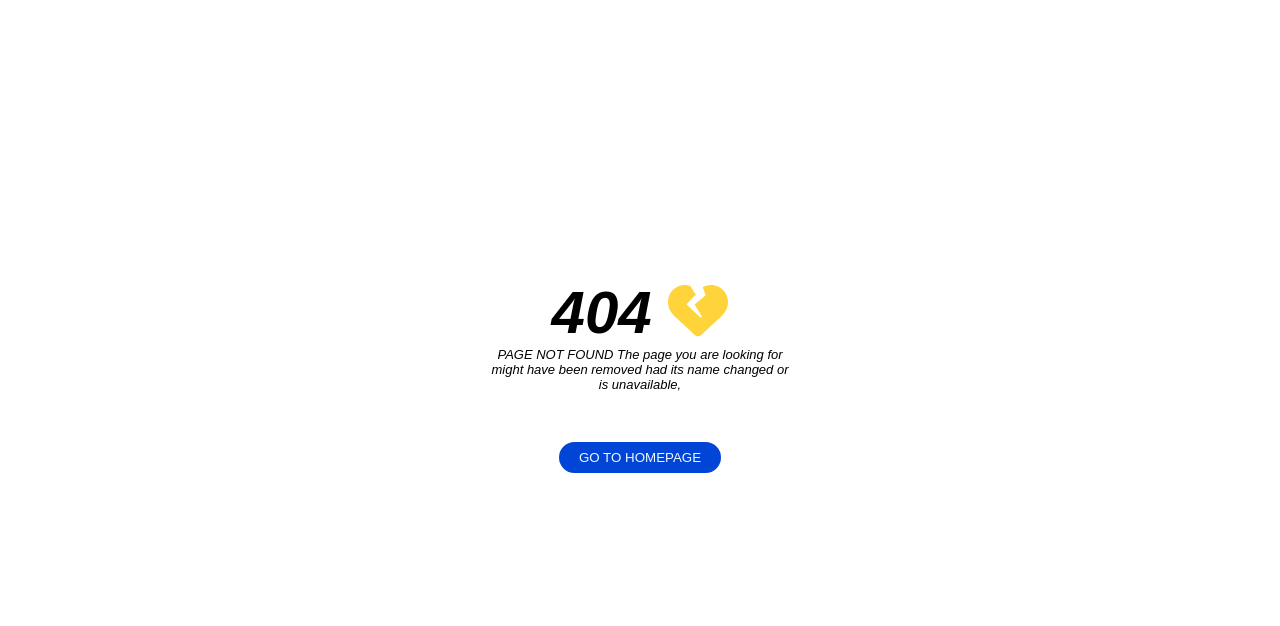
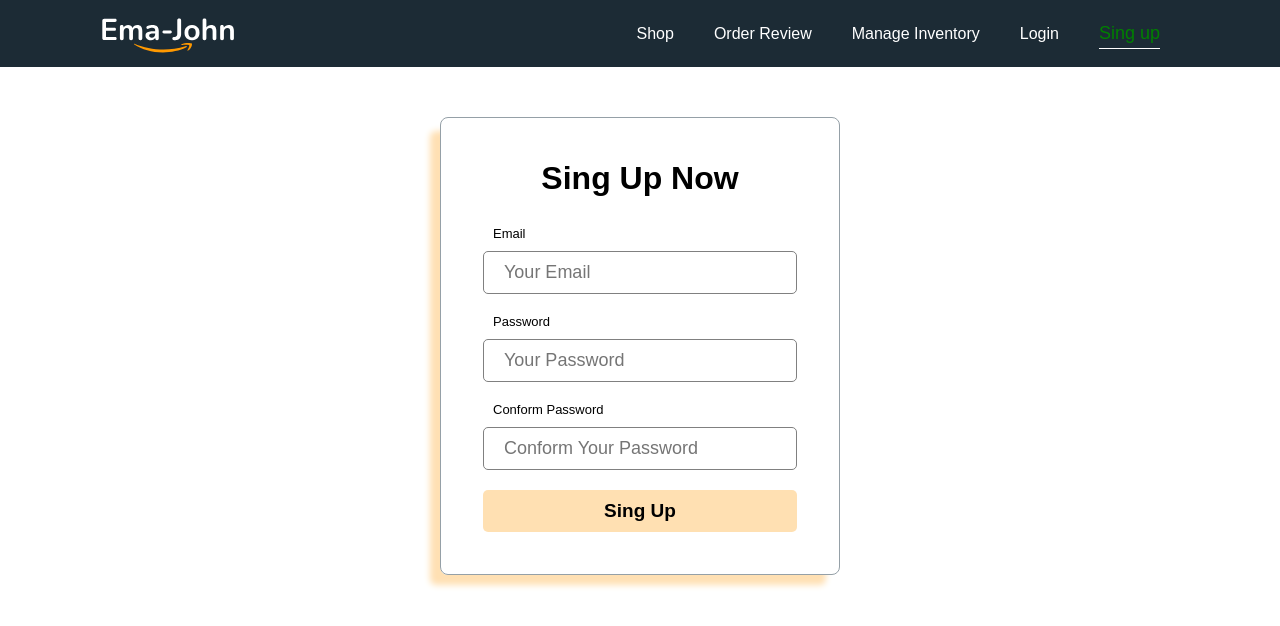
Before and after one commit to rofikul-resan/ema-jones-react, a React (Vite) app: page /singUp in a window 1280 px wide. Before the commit this address had no page. Shown: the top 626 px of the page. Built offline with nearby package versions, Linux system fonts and the light colour scheme.

Commit message:
style log in and sing up page

```diff
--- a/package.json
+++ b/package.json
@@ -12,6 +12,7 @@
     "@fortawesome/fontawesome-svg-core": "^6.3.0",
     "@fortawesome/free-solid-svg-icons": "^6.3.0",
     "@fortawesome/react-fontawesome": "^0.2.0",
+    "firebase": "^9.20.0",
     "localforage": "^1.10.0",
     "match-sorter": "^6.3.1",
     "react": "^18.2.0",
--- a/src/components/Header/Header.jsx
+++ b/src/components/Header/Header.jsx
@@ -34,6 +34,12 @@ const Header = () => {
         >
           Login
         </NavLink>
+        <NavLink
+          className={({ isActive }) => (isActive ? "active" : "disable")}
+          to="/singUp"
+        >
+          Sing up
+        </NavLink>
       </div>
     </nav>
   );
--- a/src/components/logIn/Login.jsx
+++ b/src/components/logIn/Login.jsx
@@ -1,9 +1,24 @@
 import React from "react";
+import "./login.css";
 
 const Login = () => {
   return (
-    <div>
-      <h1>This is log in page</h1>
+    <div className="from-contener">
+      <form>
+        <h1>Log In</h1>
+        <div className="from-control">
+          <label htmlFor="email">Email</label>
+          <input type="email" name="email" placeholder="Your Email" />
+        </div>
+        <div className="from-control">
+          <label htmlFor="password">Password</label>
+          <input type="password" name="password" placeholder="Your Password" />
+        </div>
+
+        <button className="btn-submit" type="submit">
+          Log In
+        </button>
+      </form>
     </div>
   );
 };
--- /dev/null
+++ b/src/components/logIn/login.css
@@ -0,0 +1,48 @@
+.from-contener {
+    border: 1px solid #95A0A7;
+    border-radius: 8px;
+    width: 400px;
+    margin: 50px auto;
+    padding: 42px;
+    box-shadow: -12px 12px 6px -2px #FFE0B3;
+}
+
+.from-contener h1 {
+    text-align: center;
+    margin-bottom: 29px;
+}
+
+.from-control {
+    width: 100%;
+    margin-bottom: 20px;
+}
+
+.from-control label {
+    display: block;
+    margin-bottom: 10px;
+    font-weight: 700;
+    margin-left: 10px;
+    font-size: 13px;
+}
+
+.from-control input {
+    width: 100%;
+    padding: 10px 20px;
+    font-size: 18px;
+    border-radius: 5px;
+    border: 0.5px solid gray;
+}
+
+.btn-submit {
+    background: rgba(255, 153, 0, 0.3);
+    border-radius: 5px;
+    border: none;
+    width: 100%;
+    padding: 10px;
+    font-size: 19px;
+    font-weight: 700;
+}
+
+.btn-submit:hover {
+    background: rgba(255, 153, 0, 0.4);
+}
--- /dev/null
+++ b/src/components/logIn/singUp/SingUp.jsx
@@ -0,0 +1,40 @@
+import React from "react";
+import "./singUp.css";
+
+const SingUp = () => {
+  return (
+    <div>
+      <div className="from-contener">
+        <form>
+          <h1>Sing Up Now</h1>
+          <div className="from-control">
+            <label htmlFor="email">Email</label>
+            <input type="email" name="email" placeholder="Your Email" />
+          </div>
+          <div className="from-control">
+            <label htmlFor="password">Password</label>
+            <input
+              type="password"
+              name="password"
+              placeholder="Your Password"
+            />
+          </div>
+          <div className="from-control">
+            <label htmlFor="conform-pass">Conform Password</label>
+            <input
+              type="password"
+              name="conform-pass"
+              placeholder="Conform Your Password"
+            />
+          </div>
+
+          <button className="btn-submit" type="submit">
+            Sing Up
+          </button>
+        </form>
+      </div>
+    </div>
+  );
+};
+
+export default SingUp;
--- /dev/null
+++ b/src/components/logIn/singUp/singUp.css
@@ -0,0 +1,48 @@
+.from-contener {
+    border: 1px solid #95A0A7;
+    border-radius: 8px;
+    width: 400px;
+    margin: 50px auto;
+    padding: 42px;
+    box-shadow: -12px 12px 6px -2px #FFE0B3;
+}
+
+.from-contener h1 {
+    text-align: center;
+    margin-bottom: 29px;
+}
+
+.from-control {
+    width: 100%;
+    margin-bottom: 20px;
+}
+
+.from-control label {
+    display: block;
+    margin-bottom: 10px;
+    font-weight: 300;
+    margin-left: 10px;
+    font-size: 13px;
+}
+
+.from-control input {
+    width: 100%;
+    padding: 10px 20px;
+    font-size: 18px;
+    border-radius: 5px;
+    border: 0.5px solid gray;
+}
+
+.btn-submit {
+    background: rgba(255, 153, 0, 0.3);
+    border-radius: 5px;
+    border: none;
+    width: 100%;
+    padding: 10px;
+    font-size: 19px;
+    font-weight: 700;
+}
+
+.btn-submit:hover {
+    background: rgba(255, 153, 0, 0.4);
+}
--- a/src/index.css
+++ b/src/index.css
@@ -1,5 +1,8 @@
-*{
-  margin: 0 ;
-  box-sizing: border-box;
-  font-family: Arial, Helvetica, sans-serif;
-}
+  @import url('https://fonts.googleapis.com/css2?family=Lato:wght@300;400;700;900&display=swap');
+
+  * {
+    font-family: 'Lato', sans-serif;
+    margin: 0;
+    box-sizing: border-box;
+    font-family: Arial, Helvetica, sans-serif;
+  }
```
Also changed, not shown: src/assets/firebase/firebase.config.js (added, +19 -0 lines), src/main.jsx (+10 -4 lines), 1 other file (tests, documents, lock files or other folders).
